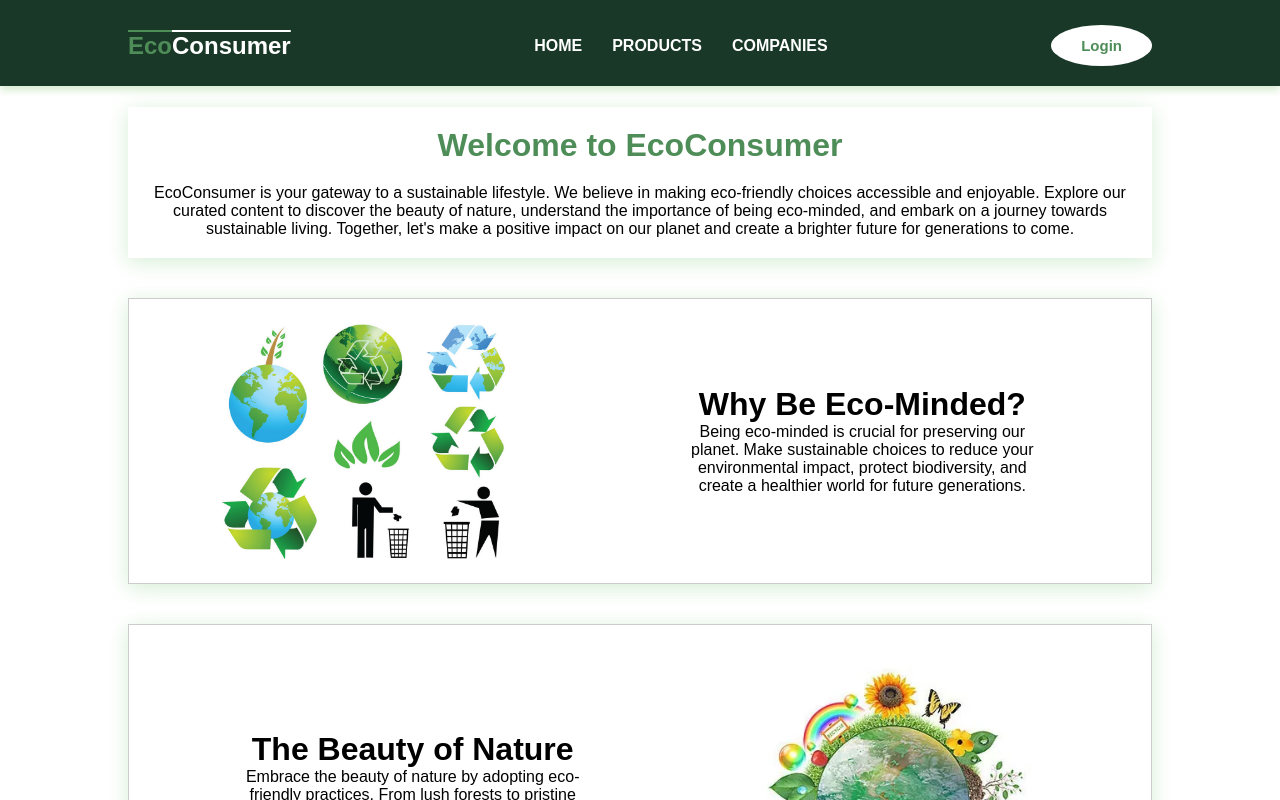
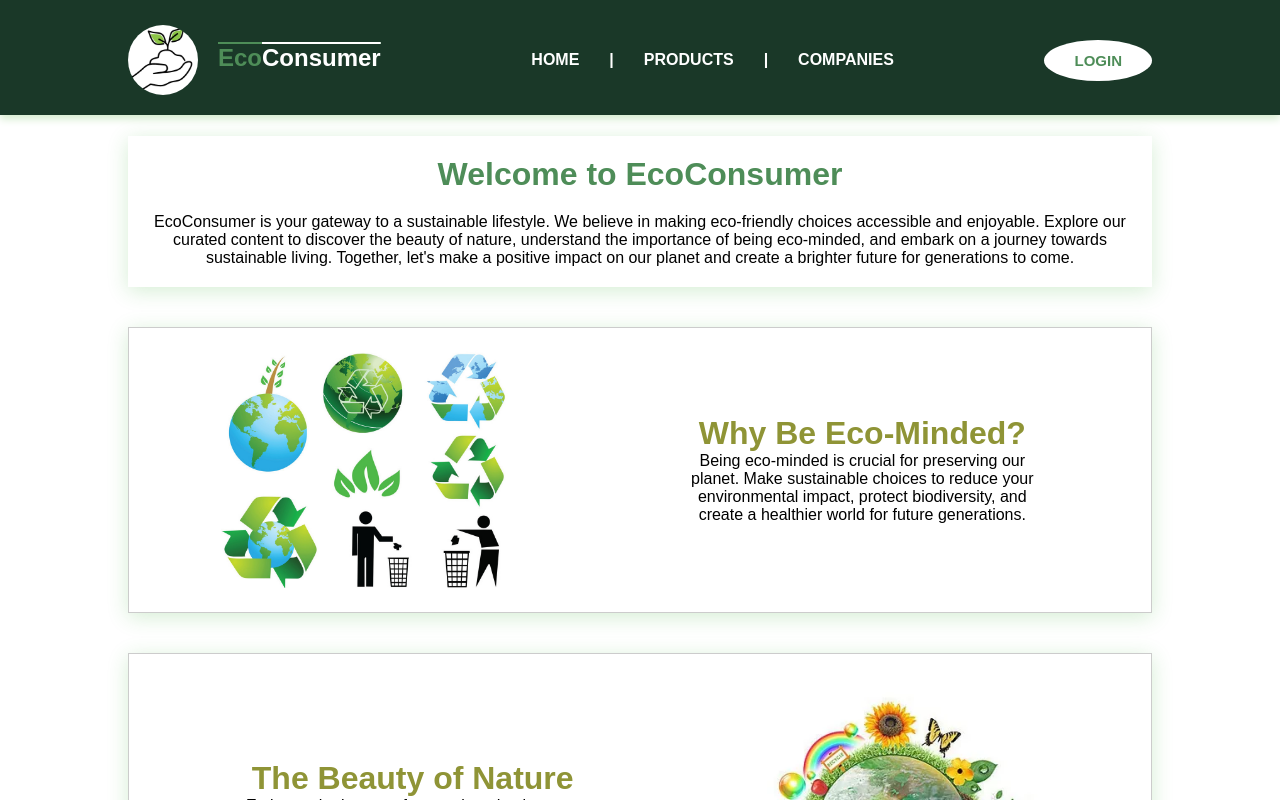
Before and after one commit to MariiaIngersoll/EcoConsumer, a React (Create React App) app in the folder client/: page / in a window 1280 px wide. Shown: the top 800 px of the page. Built offline with nearby package versions, Linux system fonts and the light colour scheme.

Commit message:
Added more styling to my nav menu and products page

```diff
--- /dev/null
+++ b/client/src/components/AddReviewButton.js
@@ -0,0 +1,73 @@
+import React, { useEffect, useState } from "react";
+
+function AddReviewButton() {
+
+    const [showForm, setShowForm] = useState(false)
+    const [content, setContent] = useState("")
+    const [reviews, setReviews] = useState([])
+    const [rating, setRating] = useState(0);
+
+    useEffect(()=> {
+        fetch("http://127.0.0.1:5555/api/reviews")
+        .then((r) => r.json())
+        .then((data) => setReviews(data))
+    }, [])
+
+    const onClickButton = () => {
+        setShowForm(true)
+    }
+
+    const handleInputChange = (e) => {
+        setContent(e.target.value);
+    };
+
+    const handleRatingChange = (e) => {
+        setRating(e.target.value);
+    };
+
+    const handleAddReview = (e) => {
+        e.preventDefault();
+        const reviewData = {
+            content: content,
+            rating: rating,
+        };
+        fetch("http://127.0.0.1:5555/api/reviews", {
+            method: "POST",
+            headers: {
+            "Content-Type": "application/json",
+            },
+            body: JSON.stringify(reviewData),
+        })
+            .then((r) => r.json())
+            .then((newItem) => {
+            console.log(newItem)
+            setReviews(newItem)});
+
+
+    }
+
+    return (
+        <div>
+            <button onClick={onClickButton}>Add Review</button>
+            {showForm && (
+                <form >
+                    <input
+                        type="number"
+                        value={rating}
+                        onChange={handleRatingChange}
+                        placeholder="Rating (1-5)"
+                    ></input>
+                    <textarea className="review"
+                        value={content}
+                        onChange={handleInputChange}
+
+                        placeholder="Type your review here..."
+                    ></textarea>
+                    <button onClick={handleAddReview}>Submit Review</button>
+                </form>
+            )}
+        </div>
+    )
+}
+
+export default AddReviewButton
--- a/client/src/components/AllProducts.js
+++ b/client/src/components/AllProducts.js
@@ -77,9 +77,12 @@ function AllProducts() {
 
   return (
     <>
+      <p className="paragraphForAllProducts">Explore our eco-conscious collection, a curated array of products designed to enhance your daily routine while being kind to the environment. From household essentials to body care favorites, each item aligns with our commitment to sustainability. They're not just products; they're eco-friendly solutions. Enjoy the journey of discovering and adding them to your favorites, taking steps towards a greener, more sustainable lifestyle.</p>
+      <div className="filterAndSearchDiv">
+      <label htmlFor="search">Search products by name:</label>
       <input
         type="text"
-        placeholder="Search products by name..."
+        placeholder="Start typing here..."
         value={searchQuery}
         onChange={handleSearch}
         className="search-bar"
@@ -97,6 +100,7 @@ function AllProducts() {
             </option>
           ))}
         </select>
+        </div>
       </div>
       <div className="products-container">
         {productsArray}
--- a/client/src/components/Navigation.js
+++ b/client/src/components/Navigation.js
@@ -1,11 +1,15 @@
 import React from "react";
 import { NavLink } from "react-router-dom";
-
+import logoImage from "../GreenLogo.png"
 function Navigation() {
   return (
     <div className="nav-menu">
       <nav>
-        <h2 className="logo">Eco<span>Consumer</span></h2>
+        <h2 className="logo">
+        <span>
+            <img src={logoImage} alt="Logo" className="logo-image"/>
+          </span>
+          Eco<span>Consumer</span></h2>
         <ul>
           <li>
             <NavLink to="/">HOME</NavLink>
@@ -17,7 +21,7 @@ function Navigation() {
             <NavLink to="/companies">COMPANIES</NavLink>
           </li>
         </ul>
-        <button className="loginBtn" type="button">Login</button>
+        <button className="loginBtn" type="button">LOGIN</button>
       </nav>
     </div>
   );
--- a/client/src/components/SingleProductPage.js
+++ b/client/src/components/SingleProductPage.js
@@ -2,7 +2,7 @@ import React, { useEffect } from "react";
 import { useSelector, useDispatch } from "react-redux";
 import { setSingleProduct} from "../redux_store/ProductsSlice";
 import { useParams } from "react-router-dom";
-
+import AddReviewButton from "./AddReviewButton";
 
 function SingleProductPage() {
   const { productId } = useParams();
@@ -50,6 +50,7 @@ function SingleProductPage() {
             )}
         </div>
         ))}
+        <AddReviewButton />
       </div>
     </div>
   );
--- a/client/src/index.css
+++ b/client/src/index.css
@@ -24,6 +24,16 @@ nav ul {
   margin-bottom: 20px;
 }
 
+nav ul li::after {
+  content: "|";
+  margin-left: 10px;
+  color: white;
+  font-weight: bold;
+}
+nav ul li:last-child::after {
+  display: none;
+}
+
 nav ul li {
   margin-right: 30px;
 }
@@ -36,7 +46,8 @@ nav ul li a {
   text-decoration: none;
   color: white;
   font-weight: bold;
-  transition: 0.3s;
+  transition: 0.6s;
+  margin-right: 20px;
 }
 
 nav ul li a:hover {
@@ -54,6 +65,14 @@ span {
   margin-bottom: 20px;
   text-decoration: overline;
 }
+
+.logo-image {
+  width: 70px;
+  height: auto;
+  vertical-align: middle;
+  border-radius: 70%;
+}
+
 
 .loginBtn {
   border: none;
@@ -83,6 +102,13 @@ span {
   display: flex;
   flex-direction: column;
   align-items: center;
+}
+
+.home-section h1{
+  color: #8f9436;
+}
+.content-container h1{
+  color: #8f9436;
 }
 
 .home-section,
@@ -139,6 +165,7 @@ span {
   margin-bottom: 20px;
 }
 
+
 /* STYLING FOR PRODUCTS PAGE */
 .products-container {
   display: flex;
@@ -147,6 +174,17 @@ span {
   gap: 10px;
 }
 
+.paragraphForAllProducts {
+  padding-top: 20px;
+  width: 90%;
+  margin: 0 auto;
+  text-align: center;
+  font-family: serif;
+  margin: 20px auto;
+  padding: 20px;
+  box-shadow: 0 4px 20px rgb(43 171 39 / 15%);
+  background-color: white;
+}
 .single-product {
   width: calc(20% - 20px);
   margin-bottom: 20px;
@@ -154,6 +192,12 @@ span {
   padding: 20px;
   box-sizing: border-box;
   border: 1px solid #e0e0e0;
+  transition: transform 0.3s ease-in-out, opacity 0.3s ease-in-out;
+}
+
+.single-product:hover {
+  transform: scale(1.05);
+  opacity: 0.8;
 }
 
 .single-product img {
@@ -174,7 +218,7 @@ span {
   display: flex;
   flex-direction: column;
   align-items: center;
-  justify-content: center; /* Center horizontally */
+  justify-content: center;
   width: 80%;
   margin: 0 auto;
 }
@@ -196,6 +240,10 @@ span {
 .search-bar {
   order: 1;
   width: 20%;
+}
+
+.filterAndSearchDiv{
+  text-align-last: center;
 }
 
 .filter-form select,
@@ -333,7 +381,7 @@ span {
 }
 
 .single-product-page img {
-  width: 50%;
+  width: 30%;
   height: auto;
   margin-bottom: 20px;
 }
@@ -371,9 +419,12 @@ span {
 
 .review {
   border: 1px solid #ccc;
-  padding: 20px;
   margin: 20px 0;
   background-color: white;
+  width: 100%;
+  margin-bottom: 12px;
+  border-radius: 10px;
+  padding: 5px;
 }
 
 .review p {
```
Also changed, not shown: client/src/GreenLogo.png (added). Lines whose indentation alone changed are shown as unchanged.
